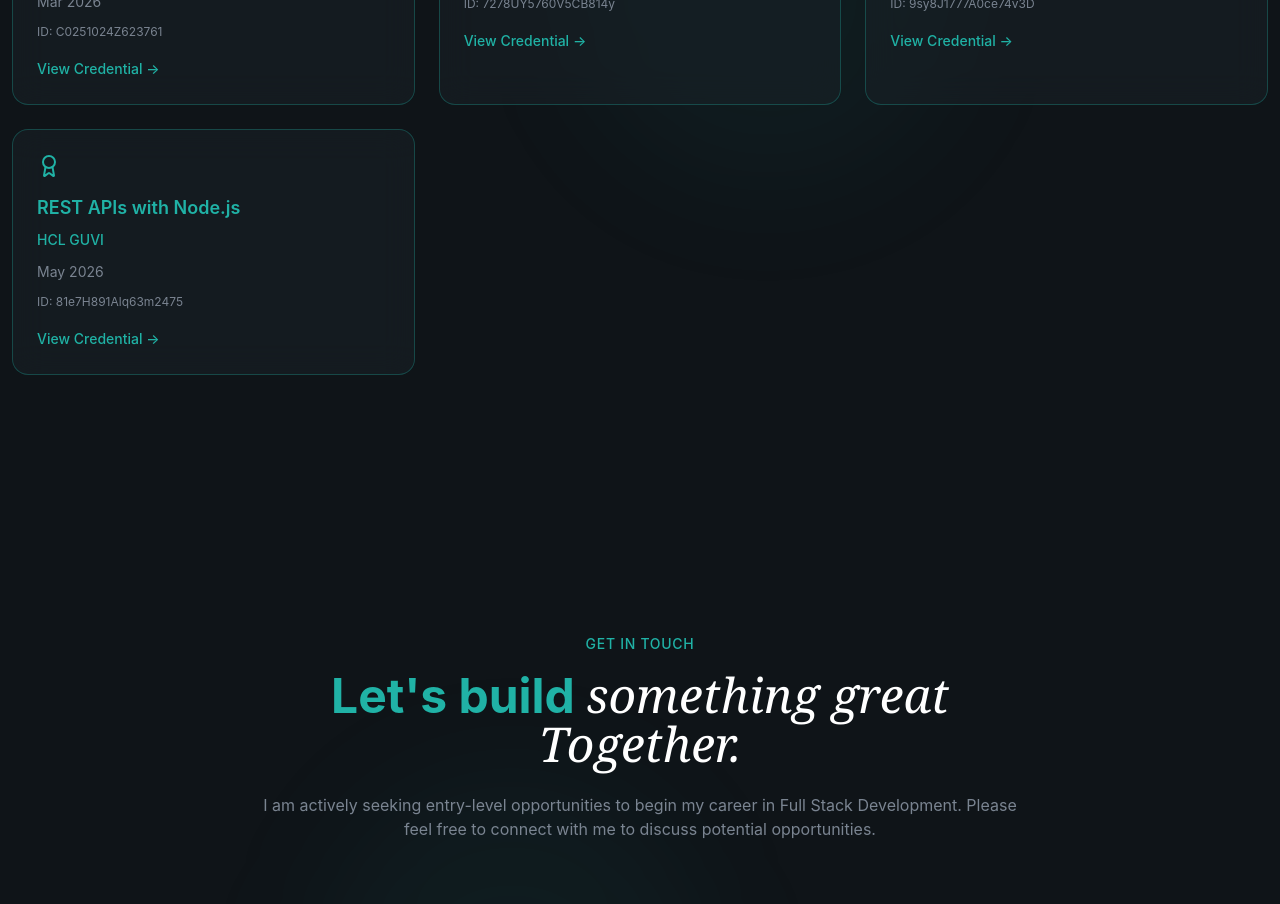
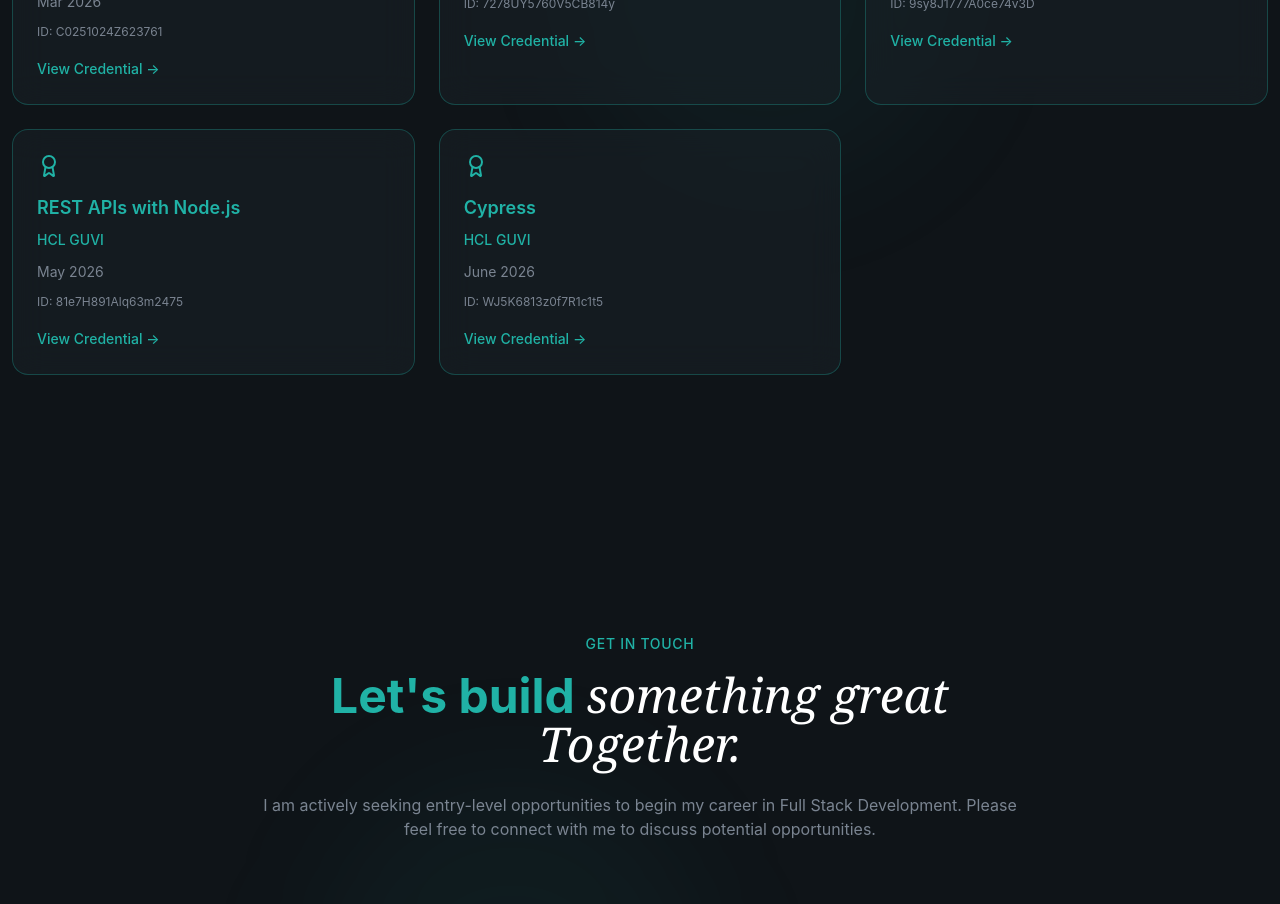
Before and after one commit to Logesh-26/portfolio, a React (Vite) app: page / in a window 1280 px wide. Shown: the part 5540-6444 px from the top of the page. Built offline with nearby package versions, Linux system fonts and the light colour scheme.

Commit message:
certificate update

```diff
--- a/src/sections/Certifications.jsx
+++ b/src/sections/Certifications.jsx
@@ -28,6 +28,13 @@ const certifications = [
         date: "May 2026",
         credentialId: "81e7H891Alq63m2475",
         credentialUrl: "https://www.guvi.in/share-certificate/81e7H891Alq63m2475",
+    },
+    {
+        title: "Cypress",
+        issuer: "HCL GUVI",
+        date: "June 2026",
+        credentialId: "WJ5K6813z0f7R1c1t5",
+        credentialUrl: "https://www.guvi.in/share-certificate/WJ5K6813z0f7R1c1t5",
     },
 ];
 
```
